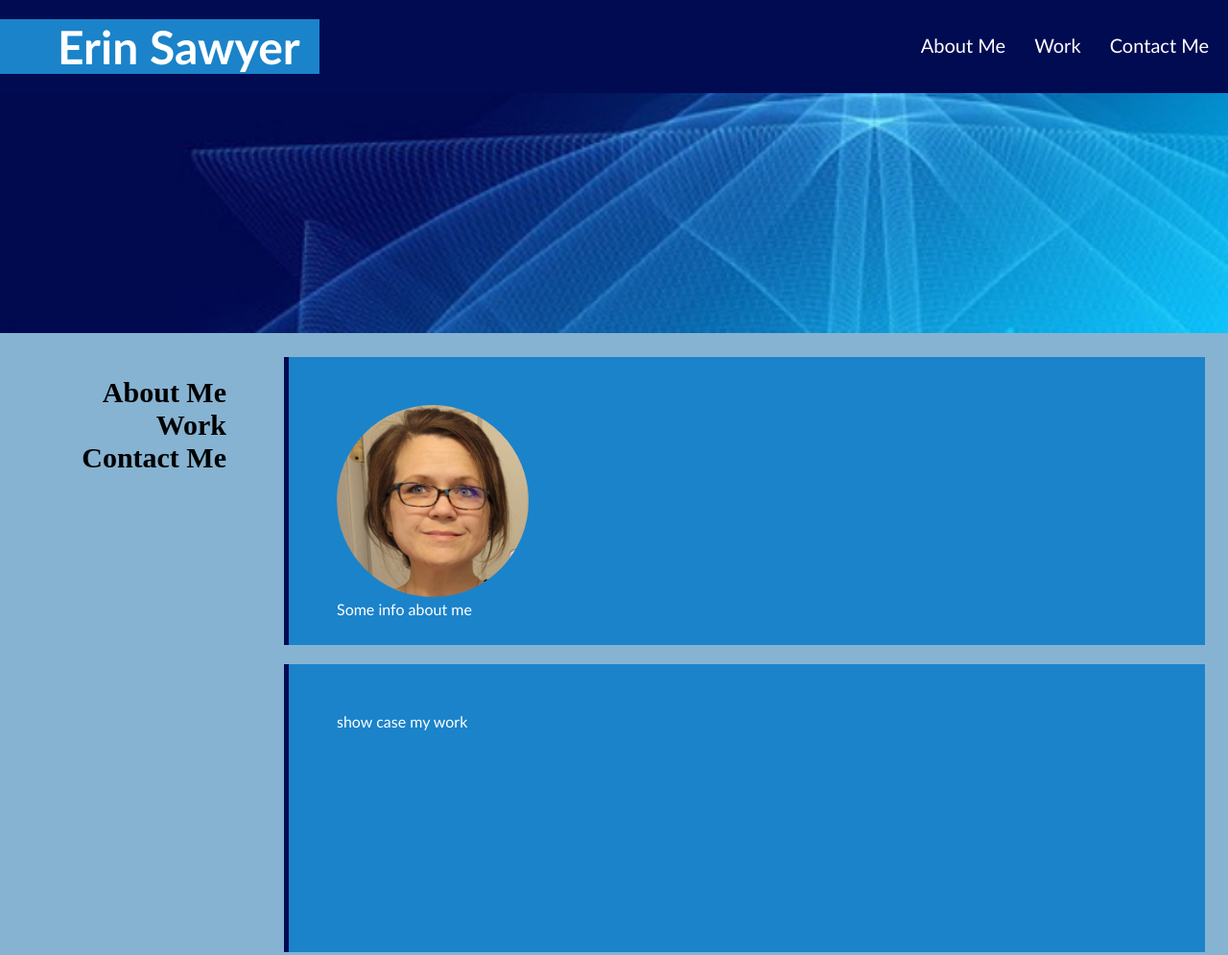
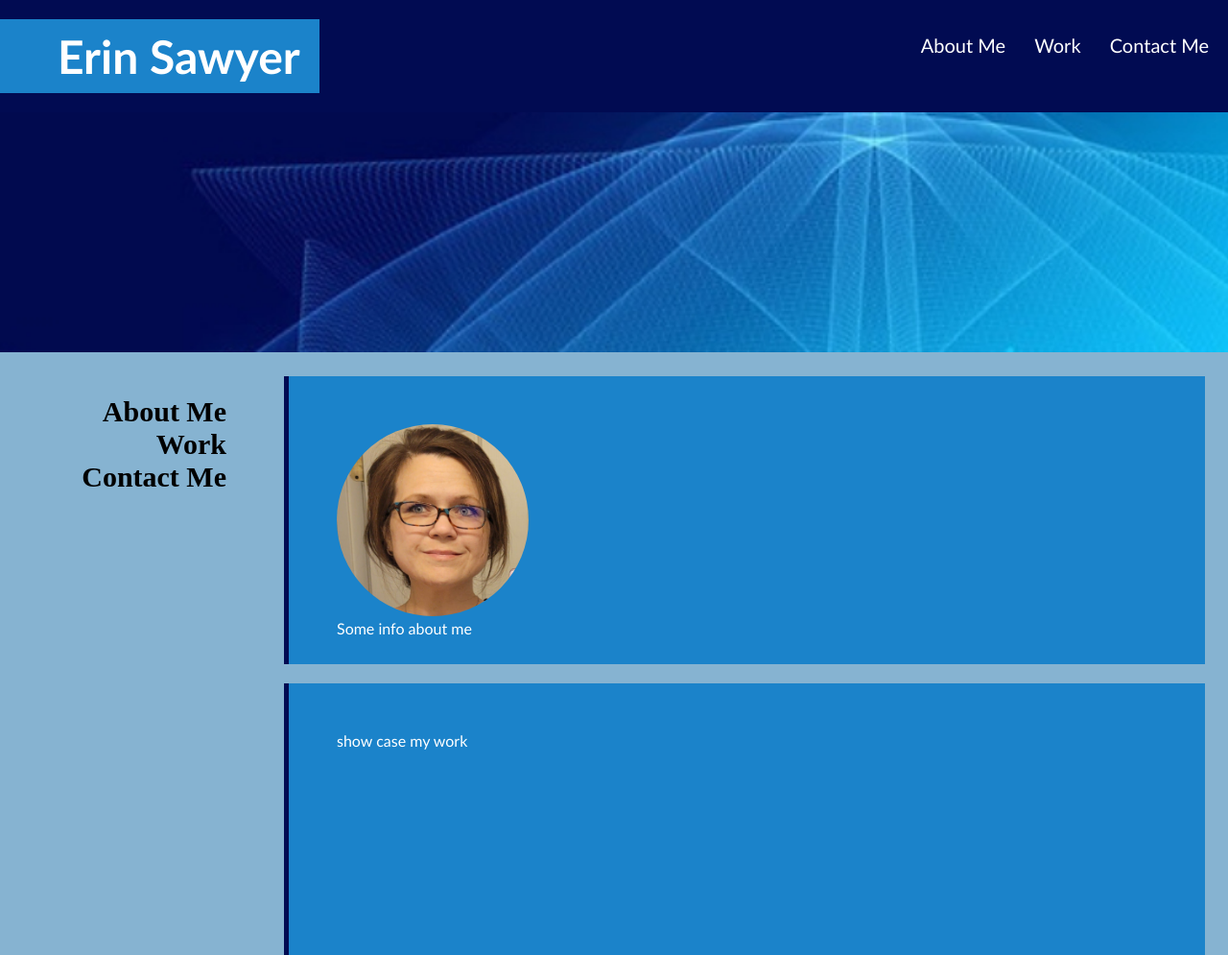
Before and after one commit to erinsawyer504/erin-sawyer-portfolio, a plain HTML site: page index.html in a window 1280 px wide. Shown: the top 995 px of the page at 96% size. Drawn offline with Linux system fonts and the light colour scheme.

Commit message:
fixed github link to open in new tab, condenced padding css for header

```diff
--- a/assets/css/style.css
+++ b/assets/css/style.css
@@ -29,8 +29,7 @@ header h1 {
     font-size: 48px;
     background-color: var(--medblue);
     color: #ffffff;
-    padding-left: 60px;
-    padding-right: 20px;
+	padding: 10px 20px 10px 60px;
 }
 
 /* Styles the Nav and links*/
--- a/index.html
+++ b/index.html
@@ -60,7 +60,7 @@
                         <a href="tel:8644147960">Call/Text: 864-414-7960</a>
                     </li>
                     <li>
-						<a href="https://github.com/erinsawyer504">GitHub</a>
+						<a href="https://github.com/erinsawyer504" target="_blank" rel="noopener noreferrer">GitHub</a>
                     </li>
                 </ul>
             </section>
```
